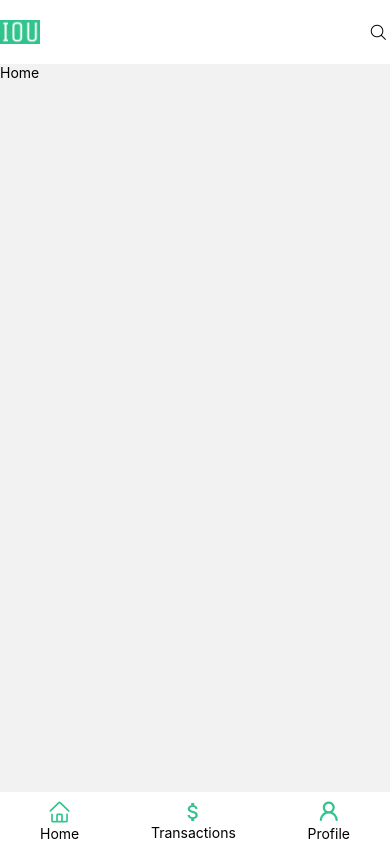
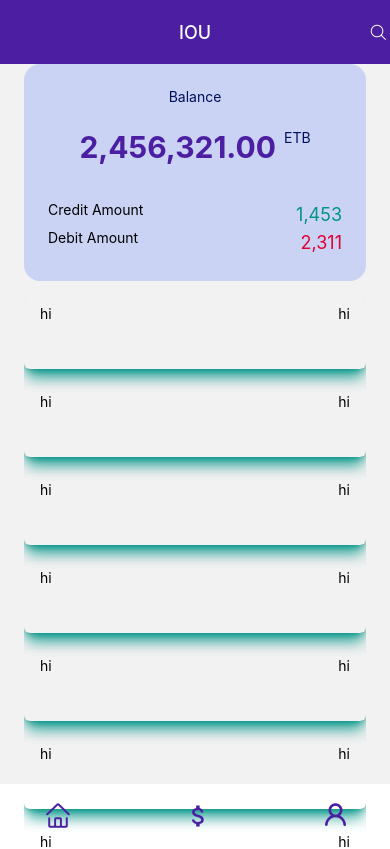
Before and after one commit to nati589/IOU, a React Native app: screen /IOU in a window 390 px wide. Shown: the top 849 px of the page. Built offline with nearby package versions, Linux system fonts and the light colour scheme.

Commit message:
Status bar header

```diff
--- a/App.js
+++ b/App.js
@@ -19,16 +19,24 @@ export default function App() {
       <NavigationContainer>
       <Stack.Navigator initialRouteName='IOU'>
         <Stack.Screen name="IOU" component={Home} options={{
-          title: "",
+          // title: "",
           headerShadowVisible: false,
-          headerLeft: () => (
-            <Image source={require("./assets/iou.png")} className="w-10 h-6 pl-3 rounded-auto"/>
-          ),
+          // headerLeft: () => (
+          //   <Image source={require("./assets/iou.png")} className="w-10 h-6 pl-3 rounded-auto"/>
+          // ),
           headerRight: () => (
             <TouchableOpacity>
-              <EvilIcons name="search" size={24} color="black" />
+              <EvilIcons name="search" size={24} color="white" />
             </TouchableOpacity>
-          )
+          ),
+          headerTitleAlign: 'center',
+          headerTitleStyle: {
+            color: '#fff',
+            // fontFamily: 'Roboto'
+          },
+          headerStyle: {
+            backgroundColor: '#4B1EA2'
+          }
         }}/>
         <Stack.Screen name="Transactions" component={Transactions} options={{
           headerShadowVisible: false,
@@ -43,6 +51,7 @@ export default function App() {
       <View>
         <BottomNav />
       </View>
+      <StatusBar style='light'/>
       </NavigationContainer>
   );
 }
--- a/components/BottomNav.js
+++ b/components/BottomNav.js
@@ -8,24 +8,24 @@ import { Octicons } from "@expo/vector-icons";
 export default function BottomNav() {
   const navigation = useNavigation();
   return (
-    <View className="h-12 mt-1">
-      <View className="flex flex-row items-center h-full justify-between mx-10">
+    <View className="h-14 mt-1">
+      <View className="flex flex-row items-center h-full justify-between mx-11">
         <View>
           <TouchableOpacity onPress={() => navigation.navigate("IOU")} className="flex justify-center items-center">
-            <AntDesign name="home" size={24} color="#31C48D" />
-            <Text className="color-logogreen">Home</Text>
+            <AntDesign name="home" size={28} color="#4B1EA2" />
+            {/* <Text className="color-logogreen">Home</Text> */}
           </TouchableOpacity>
         </View>
         <View>
           <TouchableOpacity onPress={() => navigation.navigate("Transactions")} className="flex justify-center items-center">
-            <MaterialIcons name="attach-money" size={24} color="#31C48D" />
-            <Text className="color-logogreen">Transactions</Text>
+            <MaterialIcons name="attach-money" size={28} color="#4B1EA2" />
+            {/* <Text className="color-logogreen">Transactions</Text> */}
           </TouchableOpacity>
         </View>
         <View>
           <TouchableOpacity onPress={() => navigation.navigate("Profile")} className="flex items-center">
-            <Octicons name="person" size={24} color="#31C48D" />
-            <Text className="color-logogreen">Profile</Text>
+            <Octicons name="person" size={28} color="#4B1EA2" />
+            {/* <Text className="color-logogreen">Profile</Text> */}
           </TouchableOpacity>
         </View>
       </View>
--- /dev/null
+++ b/components/TransactionCard.js
@@ -0,0 +1,15 @@
+import React from "react";
+import { Text, TouchableOpacity, View } from "react-native";
+
+export default function TransactionCard() {
+  return (
+    <TouchableOpacity className="flex mb-4 border-success rounded-md  px-4 py-2 shadow-lg shadow-success">
+      <View className="h-14">
+        <View className="flex-row justify-between">
+          <Text>hi</Text>
+          <Text>hi</Text>
+        </View>
+      </View>
+    </TouchableOpacity>
+  );
+}
--- a/package.json
+++ b/package.json
@@ -17,6 +17,7 @@
     "nativewind": "^2.0.11",
     "react": "18.2.0",
     "react-native": "0.71.6",
+    "react-native-element-dropdown": "^2.9.0",
     "react-native-safe-area-context": "4.5.0",
     "react-native-screens": "~3.20.0"
   },
--- a/pages/Home.js
+++ b/pages/Home.js
@@ -1,14 +1,45 @@
-import { Text, TouchableOpacity, View } from "react-native";
+import { FlatList, Text, TouchableOpacity, View } from "react-native";
 import { SafeAreaView } from "react-native-safe-area-context";
 import { AntDesign } from "@expo/vector-icons";
+import TransactionCard from "../components/TransactionCard";
 
 export default function Home({ navigation }) {
   return (
     <SafeAreaView>
-      <View className="flex h-full">
-        <Text>Home</Text>
+      <View className="flex h-full mx-6">
+        <View className="w-full p-6 flex h-auto bg-accent rounded-2xl">
+          <View className="self-center">
+            <Text className="text-center text-secondary">Balance</Text>
+            <View className="flex-row mt-6 gap-x-2">
+              <Text className="font-bold text-primary text-3xl">
+                2,456,321.00
+              </Text>
+              <Text className="text-secondary">ETB</Text>
+            </View>
+          </View>
+          <View className="mt-9">
+            <View className="flex-row justify-between">
+              <Text>Credit Amount</Text>
+              <Text className="text-lg text-success">1,453</Text>
+            </View>
+            <View className="flex-row justify-between">
+              <Text>Debit Amount</Text>
+              <Text className="text-lg text-error">2,311</Text>
+            </View>
+          </View>
+        </View>
+        {/* <View> */}
+        <FlatList
+          data={[1, 2, 3, 4, 5, 6,7,8,9,10]}
+          renderItem={({ item }) => (
+              <TransactionCard />
+          )}
+          keyExtractor={(item) => item}
+          className='mt-4'
+        />
+        {/* </View> */}
         <TouchableOpacity
-          className="flex-row absolute mr-7 items-center justify-center p-4 w-auto bottom-5 right-0 rounded-full bg-logogreen"
+          className="flex-row absolute items-center justify-center p-4 w-auto bottom-5 right-0 rounded-full bg-primary"
           onPress={() => navigation.navigate("NewTransaction")}>
           <AntDesign name="plus" size={30} color="white" />
         </TouchableOpacity>
--- a/tailwind.config.js
+++ b/tailwind.config.js
@@ -8,6 +8,16 @@ module.exports = {
   theme: {
     colors: {
       'logogreen': '#31C48D',
+      'text-main': '#02115B',
+      'back-main': '#ccc',
+      'primary': '#4B1EA2',
+      'secondary': '#02115B',
+      'accent': '#CAD3F4',
+      'success': '#009487',
+      'error': '#E10031',
+      'high': '#FB7185',
+      'mid': '#F59E0B',
+      'low': '#2DD4BF',
     },
     extend: {},
   },
```
Also changed, not shown: 1 other file (tests, documents, lock files or other folders).
